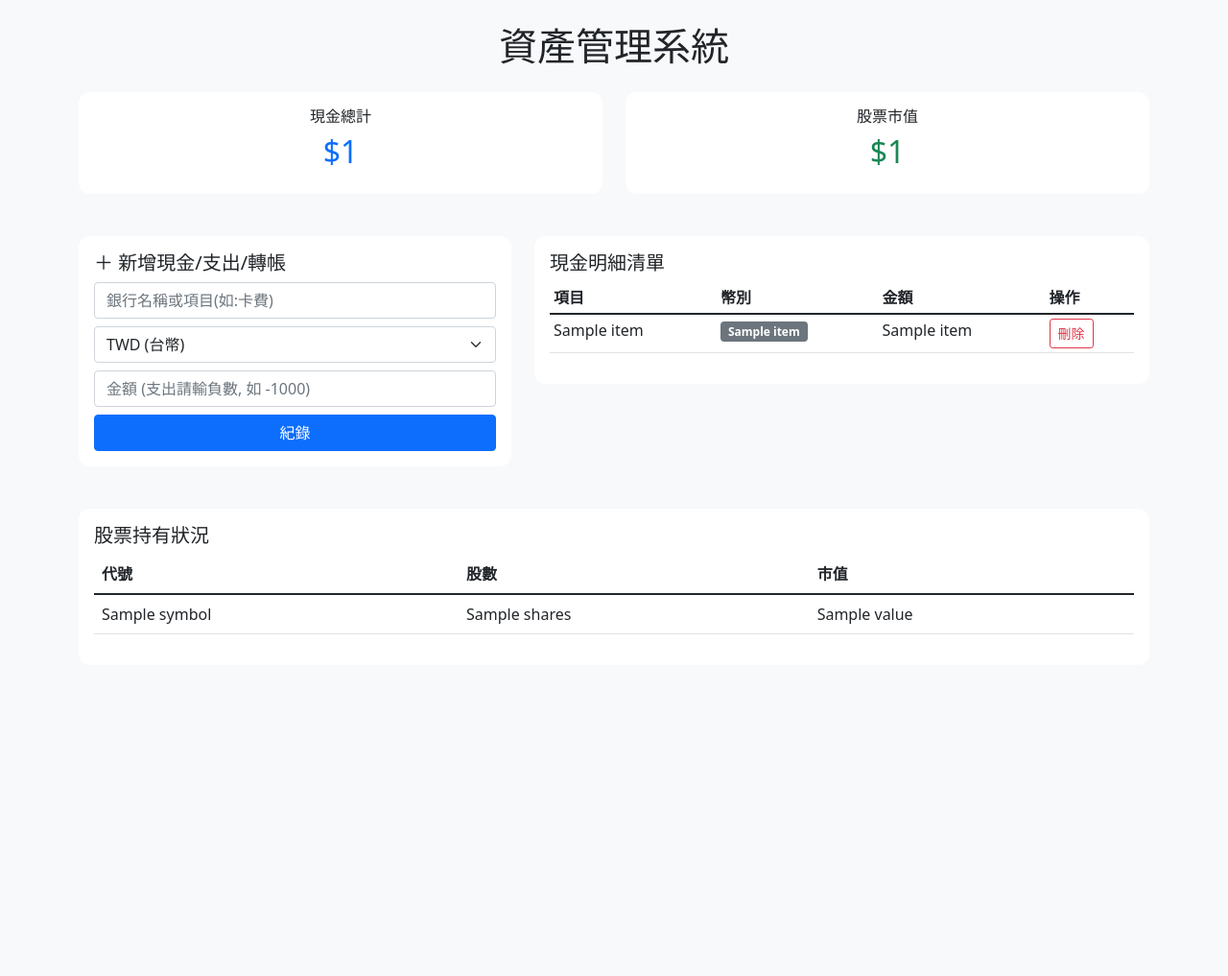
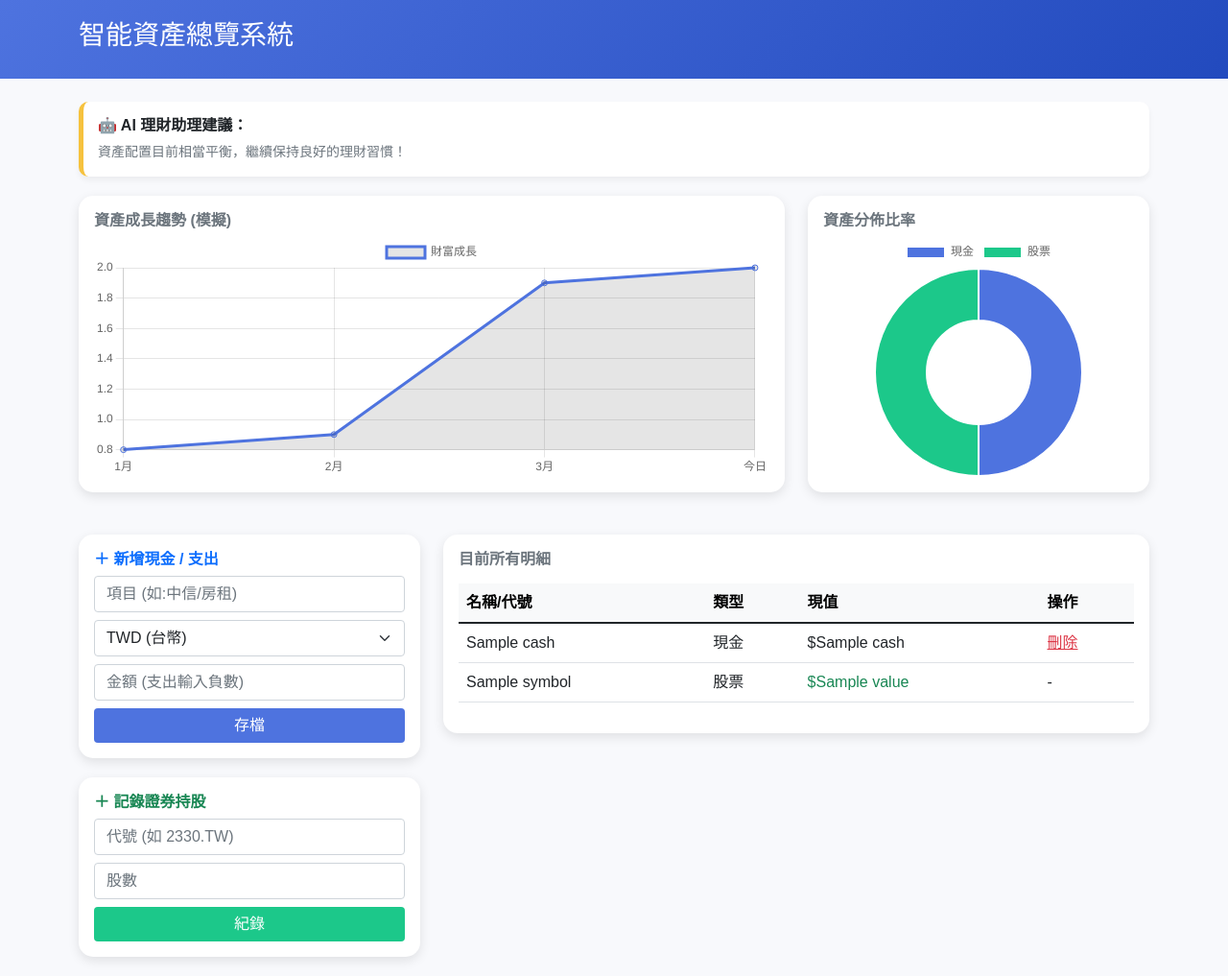
Before and after one commit to peggy904113/my-asset-app, a Flask app: template templates/index.html in a window 1280 px wide. Shown: the whole page at 96% size. Before the commit the page ends 661 px from the top, so only its background shows below. Run offline with Flask 3, Linux system fonts and the light colour scheme; the template is opened without the code that fills it: most values are stand-ins (such as "Sample title", 1, 10 or a date in 2020).

Commit message:
Update index.html

```diff
--- a/templates/index.html
+++ b/templates/index.html
@@ -1,75 +1,130 @@
 <!DOCTYPE html>
 <html>
 <head>
-    <title>AI 資產管家 Pro</title>
+    <title>AI 資產管家 Pro +</title>
     <meta name="viewport" content="width=device-width, initial-scale=1">
     <link href="https://cdn.jsdelivr.net/npm/bootstrap@5.1.3/dist/css/bootstrap.min.css" rel="stylesheet">
+    <script src="https://cdn.jsdelivr.net/npm/chart.js"></script>
     <style>
-        .card { border-radius: 12px; margin-bottom: 20px; border: none; shadow: 0 2px 5px rgba(0,0,0,0.1); }
-        .negative { color: #dc3545; } /* 負數顯示紅色 */
+        body { background-color: #f8f9fc; font-family: 'PingFang TC', sans-serif; }
+        .navbar { background: linear-gradient(135deg, #4e73df 0%, #224abe 100%); color: white; padding: 20px; }
+        .ai-box { background: #fff; border-left: 5px solid #f6c23e; border-radius: 10px; padding: 15px; margin-bottom: 20px; box-shadow: 0 4px 6px rgba(0,0,0,0.05); }
+        .card { border: none; border-radius: 15px; box-shadow: 0 4px 12px rgba(0,0,0,0.1); margin-bottom: 20px; }
+        .btn-primary { background-color: #4e73df; border: none; }
+        .btn-success { background-color: #1cc88a; border: none; }
+        .chart-container { position: relative; height: 250px; }
     </style>
 </head>
-<body class="bg-light">
-    <div class="container py-4">
-        <h1 class="text-center mb-4">資產管理系統</h1>
+<body>
 
-        <div class="row text-center mb-4">
-            <div class="col-6">
-                <div class="card p-3"><h6>現金總計</h6><h2 class="text-primary">${{ total_cash }}</h2></div>
+<nav class="navbar mb-4 text-center">
+    <div class="container"><h3>智能資產總覽系統</h3></div>
+</nav>
+
+<div class="container">
+    <div class="ai-box">
+        <h6 class="fw-bold">🤖 AI 理財助理建議：</h6>
+        <p id="ai-text" class="mb-0 text-muted small">正在計算資產權重...</p>
     </div>
-            <div class="col-6">
-                <div class="card p-3"><h6>股票市值</h6><h2 class="text-success">${{ total_stock_value }}</h2></div>
+
+    <div class="row mb-4">
+        <div class="col-lg-8">
+            <div class="card p-3">
+                <h6 class="fw-bold text-muted">資產成長趨勢 (模擬)</h6>
+                <div class="chart-container"><canvas id="lineChart"></canvas></div>
+            </div>
+        </div>
+        <div class="col-lg-4">
+            <div class="card p-3">
+                <h6 class="fw-bold text-muted">資產分佈比率</h6>
+                <div class="chart-container"><canvas id="pieChart"></canvas></div>
+            </div>
         </div>
     </div>
 
     <div class="row">
-            <div class="col-md-5">
+        <div class="col-lg-4">
             <div class="card p-3">
-                    <h5>＋ 新增現金/支出/轉帳</h5>
+                <h6 class="fw-bold text-primary">＋ 新增現金 / 支出</h6>
                 <form action="/add_cash" method="POST">
-                        <input type="text" name="bank_name" class="form-control mb-2" placeholder="銀行名稱或項目(如:卡費)" required>
+                    <input type="text" name="bank_name" class="form-control mb-2" placeholder="項目 (如:中信/房租)" required>
                     <select name="currency" class="form-select mb-2">
                         <option value="TWD">TWD (台幣)</option>
                         <option value="USD">USD (美金)</option>
-                            <option value="JPY">JPY (日幣)</option>
                     </select>
-                        <input type="number" step="any" name="amount" class="form-control mb-2" placeholder="金額 (支出請輸負數, 如 -1000)" required>
-                        <button class="btn btn-primary w-100">紀錄</button>
+                    <input type="number" step="any" name="amount" class="form-control mb-2" placeholder="金額 (支出輸入負數)" required>
+                    <button class="btn btn-primary w-100">存檔</button>
+                </form>
+            </div>
+
+            <div class="card p-3">
+                <h6 class="fw-bold text-success">＋ 記錄證券持股</h6>
+                <form action="/add_trade" method="POST">
+                    <input type="text" name="symbol" class="form-control mb-2" placeholder="代號 (如 2330.TW)" required>
+                    <input type="number" step="any" name="shares" class="form-control mb-2" placeholder="股數" required>
+                    <button class="btn btn-success w-100">紀錄</button>
                 </form>
             </div>
         </div>
 
-            <div class="col-md-7">
+        <div class="col-lg-8">
             <div class="card p-3">
-                    <h5>現金明細清單</h5>
-                    <table class="table table-sm">
-                        <thead><tr><th>項目</th><th>幣別</th><th>金額</th><th>操作</th></tr></thead>
+                <h6 class="fw-bold mb-3 text-muted">目前所有明細</h6>
+                <div class="table-responsive">
+                    <table class="table table-hover">
+                        <thead class="table-light"><tr><th>名稱/代號</th><th>類型</th><th>現值</th><th>操作</th></tr></thead>
                         <tbody>
-                            {% for item in cash_items %}
-                            <tr>
-                                <td>{{ item[1] }}</td>
-                                <td><span class="badge bg-secondary">{{ item[3] }}</span></td>
-                                <td class="{{ 'negative' if item[2] < 0 else '' }}">{{ item[2] }}</td>
-                                <td><a href="/delete_cash/{{ item[0] }}" class="btn btn-sm btn-outline-danger">刪除</a></td>
-                            </tr>
+                            {% for c in cash_items %}
+                            <tr><td>{{ c[1] }}</td><td>現金</td><td>${{ c[2] }}</td><td><a href="/delete_cash/{{ c[0] }}" class="text-danger">刪除</a></td></tr>
+                            {% endfor %}
+                            {% for s in stocks %}
+                            <tr><td>{{ s.symbol }}</td><td>股票</td><td class="text-success">${{ s.value }}</td><td>-</td></tr>
                             {% endfor %}
                         </tbody>
                     </table>
                 </div>
             </div>
         </div>
-
-        <div class="card p-3 mt-4">
-            <h5>股票持有狀況</h5>
-            <table class="table">
-                <thead><tr><th>代號</th><th>股數</th><th>市值</th></tr></thead>
-                <tbody>
-                    {% for s in stocks %}
-                    <tr><td>{{ s.symbol }}</td><td>{{ s.shares }}</td><td>{{ s.value }}</td></tr>
-                    {% endfor %}
-                </tbody>
-            </table>
     </div>
 </div>
+
+<script>
+    // 獲取數據
+    const cash = {{ total_cash }};
+    const stock = {{ total_stock_value }};
+
+    // 1. 比例圖
+    new Chart(document.getElementById('pieChart'), {
+        type: 'doughnut',
+        data: {
+            labels: ['現金', '股票'],
+            datasets: [{ data: [cash, stock], backgroundColor: ['#4e73df', '#1cc88a'] }]
+        },
+        options: { maintainAspectRatio: false }
+    });
+
+    // 2. 模擬成長圖
+    new Chart(document.getElementById('lineChart'), {
+        type: 'line',
+        data: {
+            labels: ['1月', '2月', '3月', '今日'],
+            datasets: [{ label: '財富成長', data: [cash*0.8, cash*0.9, (cash+stock)*0.95, cash+stock], borderColor: '#4e73df', fill: true }]
+        },
+        options: { maintainAspectRatio: false }
+    });
+
+    // 3. AI 分析邏輯
+    let total = cash + stock;
+    let text = "";
+    if (total == 0) {
+        text = "目前還沒有資料，請開始輸入您的資產，讓我為您分析！";
+    } else {
+        let sp = (stock/total)*100;
+        if (sp > 60) text = "目前股票比例較高 (" + sp.toFixed(1) + "%)，股市波動時請注意風險管理。";
+        else if (sp == 0) text = "資產全是現金，雖然穩健但要注意通膨，可考慮配置少許 ETF。";
+        else text = "資產配置目前相當平衡，繼續保持良好的理財習慣！";
+    }
+    document.getElementById('ai-text').innerText = text;
+</script>
 </body>
 </html>
```
Lines whose indentation alone changed are shown as unchanged.
